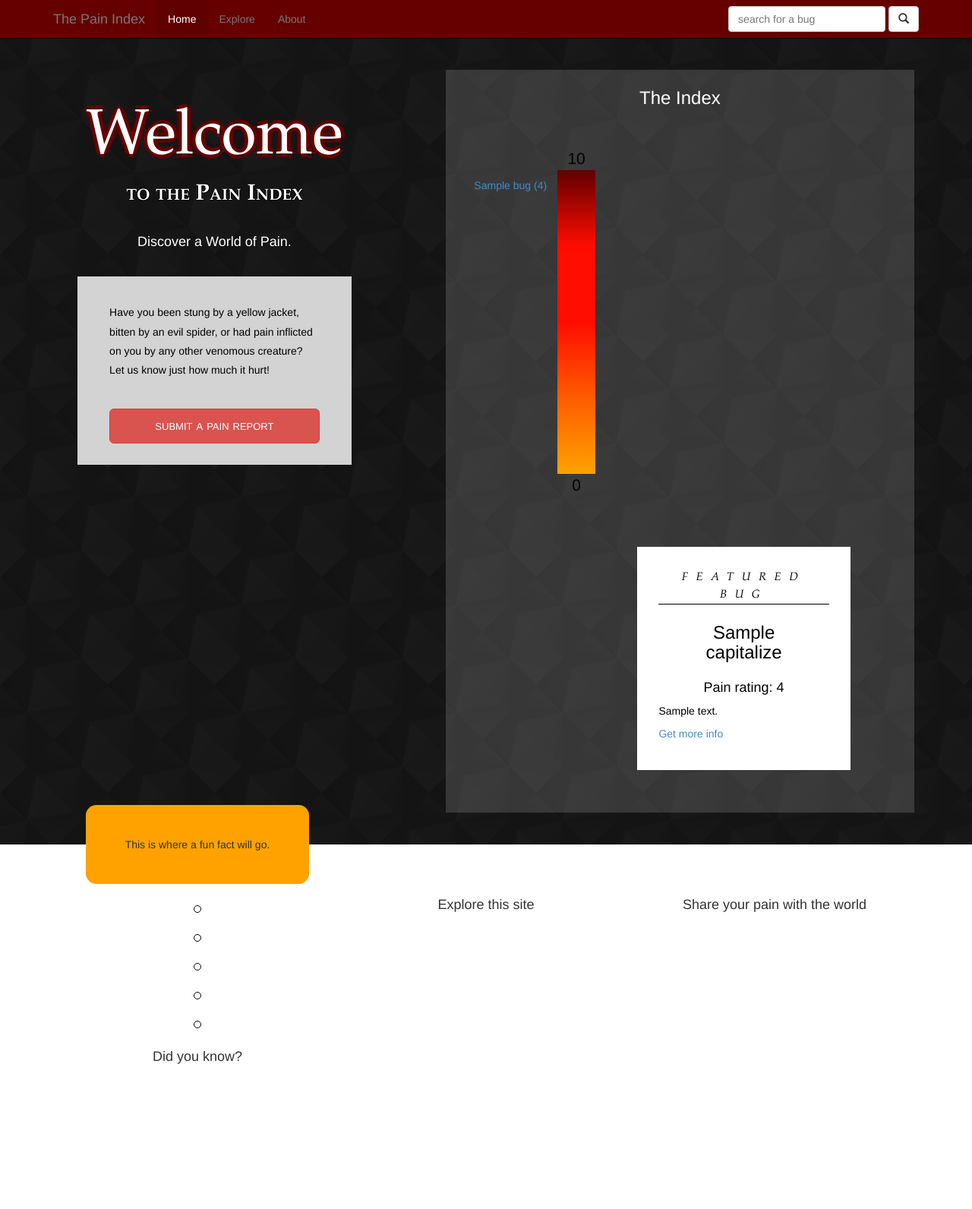
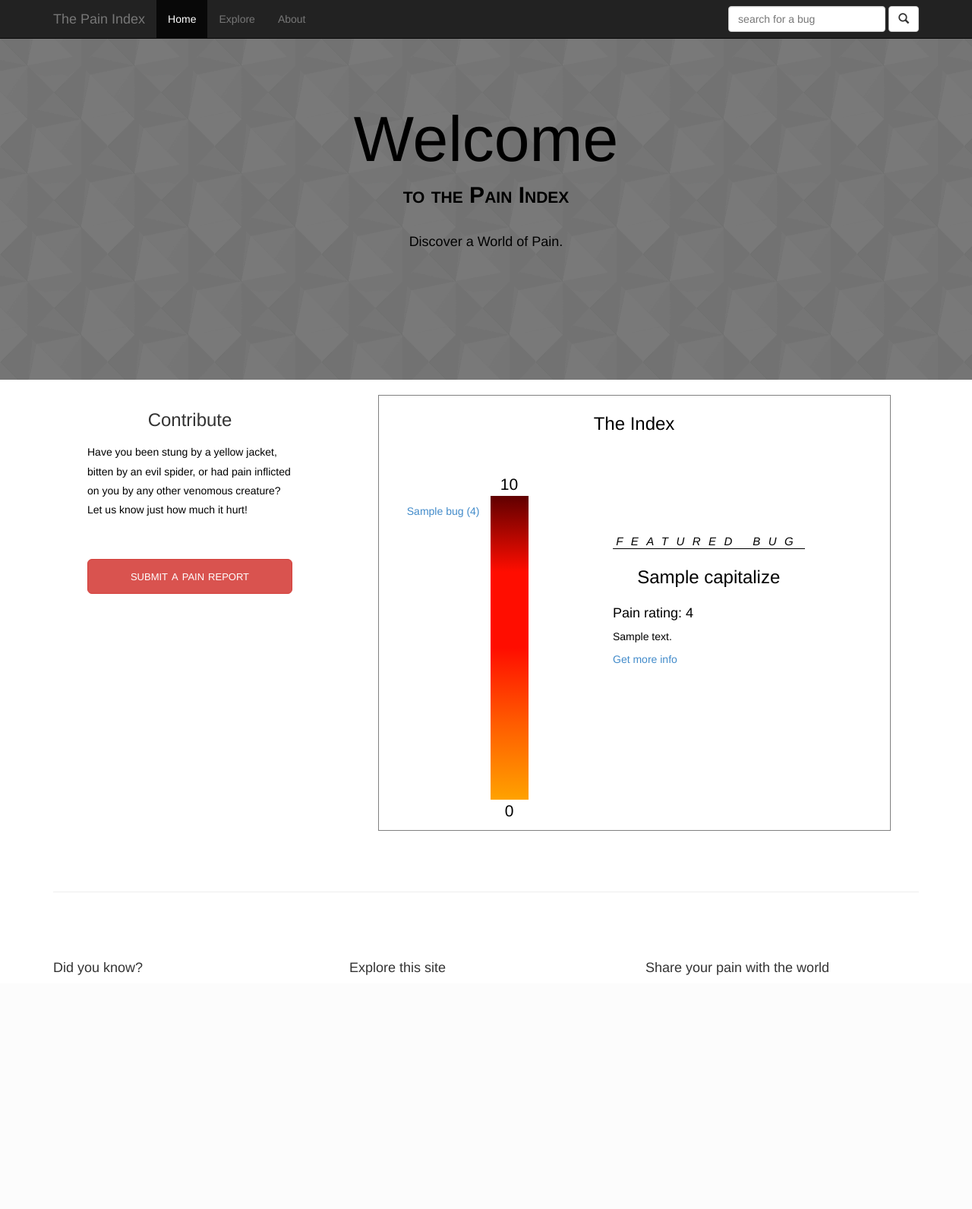
Before and after one commit to xanv/painindex, a Django app: template painindex_app/templates/painindex_app/homepage.html in a window 1280 px wide. Shown: the whole page at 76% size. After the commit the page ends 1284 px from the top, so only its background shows below. Run offline with Django 3.2, Linux system fonts and the light colour scheme; the template is opened without the code that fills it: most values are stand-ins (such as "Sample title", 1, 10 or a date in 2020); style sheets or scripts are compiled from the project's sources; some libraries are stand-ins or nearby versions.

Commit message:
initial design b

```diff
--- a/painindex/static/painindex/css/site.css
+++ b/painindex/static/painindex/css/site.css
@@ -1,100 +1,32 @@
 .content {
   background-color: #f7f7f7;
-  width: 500px; }
+  width: 600px; }
 
 .full-width {
   width: 100%;
   background-color: lightyellow;
-  background-image: url("/static/painindex/imgs/diagmonds.png");
+  background-image: url("/static/painindex/imgs/diagmonds2.png");
   background-position: 0 0;
   background-repeat: repeat;
   overflow: hidden;
   padding: 3em;
-  margin-right: 0; }
+  margin-right: 0;
+  height: 450px; }
   .full-width h1, .full-width h2, .full-width h3, .full-width h4 {
     text-align: center;
-    color: white;
+    color: black;
     font-family: Helvetica; }
   .full-width h1 {
     padding: .3em 0 0 0;
-    font-family: Palatino;
-    font-size: 6em;
-    color: white;
-    text-shadow: -5px 0 #600, 0 5px #600, 5px 0 #600, 0 -5px #600; }
+    font-size: 6em; }
   .full-width h2 {
     margin: 0 0 1em 0;
     font-variant: small-caps;
-    color: white;
-    text-shadow: -1px 0 black, 0 1px black, 1px 0 black, 0 -1px black;
-    font-weight: bold;
-    font-family: Palatino; }
-  .full-width #discover {
-    margin: 2em; }
-  .full-width #call_to_report {
-    width: 75%;
-    padding: 2em 3em;
-    margin: auto;
-    text-align: left;
-    background-color: lightgrey;
     color: black;
-    line-height: 1.8em; }
-    .full-width #call_to_report p {
-      padding: 0.5em 0 2em 0; }
-    .full-width #call_to_report a {
-      font-variant: small-caps; }
-  .full-width #index_col {
-    padding: 0 2em;
-    background-color: rgba(255, 255, 255, 0.15);
-    overflow: hidden;
-    width: 90%;
-    margin: auto;
-    color: black; }
-    .full-width #index_col .inline {
-      display: inline-block;
-      margin-top: 2em;
-      position: relative;
-      float: left;
-      padding: 0 0.5em;
-      text-align: right;
-      opacity: 2; }
-      .full-width #index_col .inline #top, .full-width #index_col .inline #bottom {
-        font-size: 1.5em;
-        text-align: center;
-        position: relative; }
-    .full-width #index_col #info {
-      float: right;
-      background-color: white;
-      padding: 2em;
-      width: 50%;
-      margin: 4em; }
-      .full-width #index_col #info h3, .full-width #index_col #info h4 {
-        color: black; }
-      .full-width #index_col #info h2 {
-        color: black;
-        text-shadow: none;
-        font-size: 1.5em;
-        font-variant: small-caps;
-        font-weight: normal;
-        letter-spacing: 0.5em;
-        font-style: italic;
-        border-bottom: 1px solid black; }
-    .full-width #index_col #source_col {
-      width: 8em; }
-    .full-width #index_col .index_block {
-      width: 100%;
-      height: 40px;
-      margin: auto; }
-    .full-width #index_col #index {
-      width: 50px;
-      background: linear-gradient(#600000, #ff0d00, #ff0d00, #ff5c00, #ffa200);
-      position: relative; }
-    .full-width #index_col h3 {
-      margin: 1em;
-      text-align: center; }
+    font-weight: bold; }
 
 #funfact {
-  position: relative;
-  top: -10em; }
+  position: relative; }
   #funfact .dot {
     border: 1px solid black;
     width: 10px;
@@ -107,7 +39,76 @@
     border-radius: 1em;
     background-color: #FFA200; }
 
-.navbar-inverse {
-  background-color: #600; }
-  .navbar-inverse .navbar-nav .active a {
-    background-color: #600000; }
+#discover {
+  margin: 2em; }
+
+#call_to_report {
+  width: 75%;
+  margin: auto;
+  text-align: left;
+  color: black;
+  line-height: 1.8em; }
+  #call_to_report p {
+    padding: 0.5em 0 3em 0; }
+  #call_to_report a {
+    font-variant: small-caps; }
+
+#index_col {
+  padding: 0 2em;
+  background-color: rgba(255, 255, 255, 0.15);
+  overflow: hidden;
+  width: 90%;
+  margin: auto;
+  color: black;
+  border: 1px solid grey; }
+  #index_col .inline {
+    display: inline-block;
+    margin-top: 2em;
+    position: relative;
+    float: left;
+    padding: 0 0.5em;
+    text-align: right;
+    opacity: 2; }
+    #index_col .inline #top, #index_col .inline #bottom {
+      font-size: 1.5em;
+      text-align: center;
+      position: relative; }
+  #index_col #info {
+    float: right;
+    background-color: white;
+    padding: 2em;
+    width: 50%;
+    margin: 4em; }
+    #index_col #info h3, #index_col #info h4 {
+      color: black; }
+    #index_col #info h2 {
+      color: black;
+      text-shadow: none;
+      font-size: 1.5em;
+      font-variant: small-caps;
+      font-weight: normal;
+      letter-spacing: 0.5em;
+      font-style: italic;
+      border-bottom: 1px solid black; }
+  #index_col #source_col {
+    width: 8em; }
+  #index_col .index_block {
+    width: 100%;
+    height: 40px;
+    margin: auto; }
+  #index_col #index {
+    width: 50px;
+    background: linear-gradient(#600000, #ff0d00, #ff0d00, #ff5c00, #ffa200);
+    position: relative; }
+  #index_col h3 {
+    margin: 1em;
+    text-align: center; }
+
+#second_row h2, #second_row h3 {
+  text-align: center; }
+
+.container {
+  margin-top: 0; }
+
+.featurette-divider {
+  margin: 80px 0; }
--- a/painindex/static/painindex/sass/site.scss
+++ b/painindex/static/painindex/sass/site.scss
@@ -1,4 +1,4 @@
-$content_width: 500px;
+$content_width: 600px;
 $background: #FFFFFF;
 @mixin background($imgpath,$position:0 0,$repeat: repeat) {
     background: {
@@ -17,49 +17,70 @@ $background: #FFFFFF;
 .full-width {
   width: 100%;
   background-color: lightyellow;
-  @include background('/static/painindex/imgs/diagmonds.png');
+  @include background('/static/painindex/imgs/diagmonds2.png');
   overflow: hidden;
   padding: 3em;
   margin-right:0;
+  height: 450px;
 
   h1, h2, h3, h4 {
     text-align: center;
-    color: white;
+    color: black;
     font-family: Helvetica;
   }
 
   h1 {
     padding:.3em 0 0 0;
-    font-family: Palatino;
+
     font-size: 6em;
-    color: white;
-    text-shadow: -5px 0 #600, 0 5px #600, 5px 0 #600, 0 -5px #600;
   }
 
   h2 {
     margin: 0 0 1em 0;
     font-variant: small-caps;
-    color: white;
-    text-shadow: -1px 0 black, 0 1px black, 1px 0 black, 0 -1px black;
+    color: black;
+
     font-weight: bold;
-    font-family: Palatino;
+
   }
 
-  #discover {
+
+}
+
+#funfact {
+  position: relative;
+
+
+  .dot {
+    border: 1px solid black;
+    width: 10px;
+    height: 10px;
+    margin: 2em auto;
+    border-radius: 10em;
+  }
+
+  p{
+    padding: 3em;
+    margin: 2em;
+    border-radius: 1em;
+    background-color: #FFA200;
+  }
+}
+
+
+#discover {
     margin: 2em;
   }
 
   #call_to_report {
     width: 75%;
-    padding: 2em 3em;
     margin: auto;
     text-align: left;
-    background-color: lightgrey;
     color: black;
     line-height: 1.8em;
 
     p {
-      padding: 0.5em 0 2em 0;
+      padding: 0.5em 0 3em 0;
     }
 
     a {
@@ -74,6 +95,7 @@ $background: #FFFFFF;
     width: 90%;
     margin: auto;
     color: black;
+    border: 1px solid grey;
 
     .inline {
       display: inline-block;
@@ -137,36 +159,18 @@ $background: #FFFFFF;
       text-align: center;
     }
   }
-}
 
-#funfact {
-  position: relative;
-  top: -10em;
 
-  .dot {
-    border: 1px solid black;
-    width: 10px;
-    height: 10px;
-    margin: 2em auto;
-    border-radius: 10em;
-  }
-
-  p{
-    padding: 3em;
-    margin: 2em;
-    border-radius: 1em;
-    background-color: #FFA200;
+#second_row{
+  h2, h3{
+    text-align: center;
   }
 }
 
-.navbar-inverse {
-  background-color: #600;
+.container {
+  margin-top: 0;
+}
 
-  .navbar-nav{
-    .active {
-      a{
-        background-color: #600000;
-      }
-    }
-  }
+.featurette-divider {
+margin: 80px 0;
 }
--- a/painindex/templates/base.html
+++ b/painindex/templates/base.html
@@ -70,14 +70,12 @@
     {% block body_other %}
         <div class="container">
 
-          <div class="starter-template">
             <h1>
                 {% block main_content_title %}{% endblock %}
             </h1>
 
             {% block main_content %}{% endblock %}
 
-          </div>
 
         </div><!-- /.container -->
     {% endblock %}
--- a/painindex_app/templates/painindex_app/homepage.html
+++ b/painindex_app/templates/painindex_app/homepage.html
@@ -14,18 +14,27 @@
   <div class = "full-width">
     <div class = "row">
 
-      <div class = "col-md-5" >
         <h1>Welcome</h1>
         <h2> to the Pain Index  </h2>
         <h4 id = "discover">Discover a World of Pain.</h4>
 
+
+    </div>
+  </div>
+{% endblock %}
+
+{% block main_content %}
+<div class = "row" id = "second_row">
+  <div class = "col-md-4">
+    <h3>Contribute</h3>
     <div id = "call_to_report">
       <p>Have you been stung by a yellow jacket, bitten by an evil spider, or had pain inflicted on you by any other venomous creature?  Let us know just how much it hurt!</p>
       <a href="{% url 'painindex_app:painreport' %}" role = 'button' class="btn btn-danger btn-lg btn-block">submit a pain report</a>
     </div>
   </div>
 
-      <div class = "col-md-7">
+  <div class = "col-md-8">
+
     <div id = "index_col">
       <h3>The Index</h3>
       <div class = "inline" id = "source_col">
@@ -67,27 +76,17 @@
         <p>{{highlighted_bug.short_description}}</p>
         <p><a href="{% url 'painindex_app:painsource_detail' highlighted_bug.pk %}">Get more info</a></p>
       </div>
-        </div>
-      </div>
-      </div>
-    </div>
-  </div>
-{% endblock %}
 
-{% block main_content %}
-<div class = "row">
-  <div class = "col-md-4">
-
-    <div id = "funfact"><p>This is where a fun fact will go.</p>
-      <div class = "dot"></div>
-      <div class = "dot"></div>
-      <div class = "dot"></div>
-      <div class = "dot"></div>
-      <div class = "dot"></div>
-      <h4>Did you know?</h4>
     </div>
 
+  </div>
 
+</div>
+
+<hr class="featurette-divider">
+<div class = "row featurette">
+  <div class = "col-md-4">
+    <h4>Did you know?</h4>
 
   </div>
   <div class = "col-md-4">
```
Also changed, not shown: painindex/static/painindex/imgs/diagmonds.png, painindex/static/painindex/imgs/diagmonds2.png (added). Lines whose indentation alone changed are shown as unchanged.
